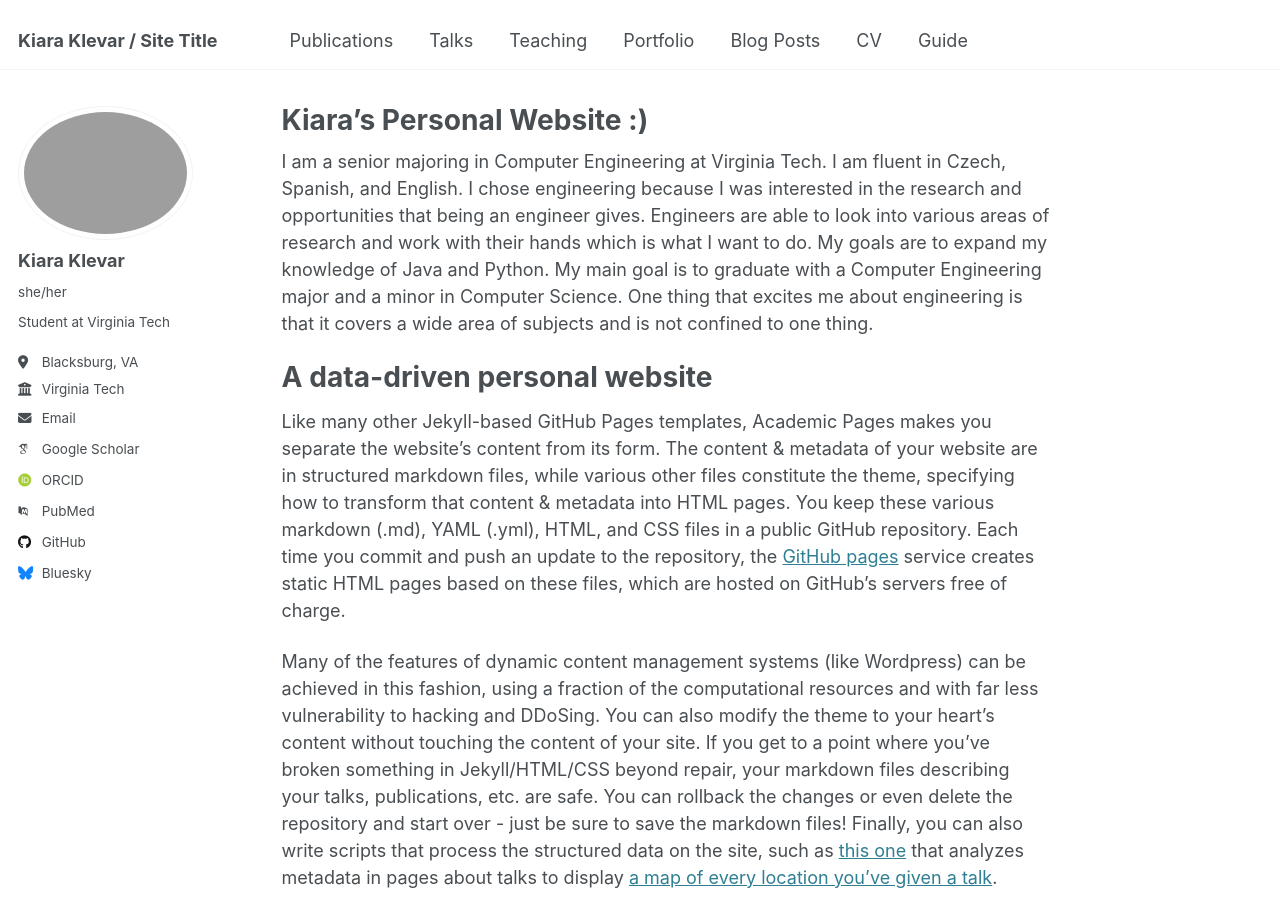
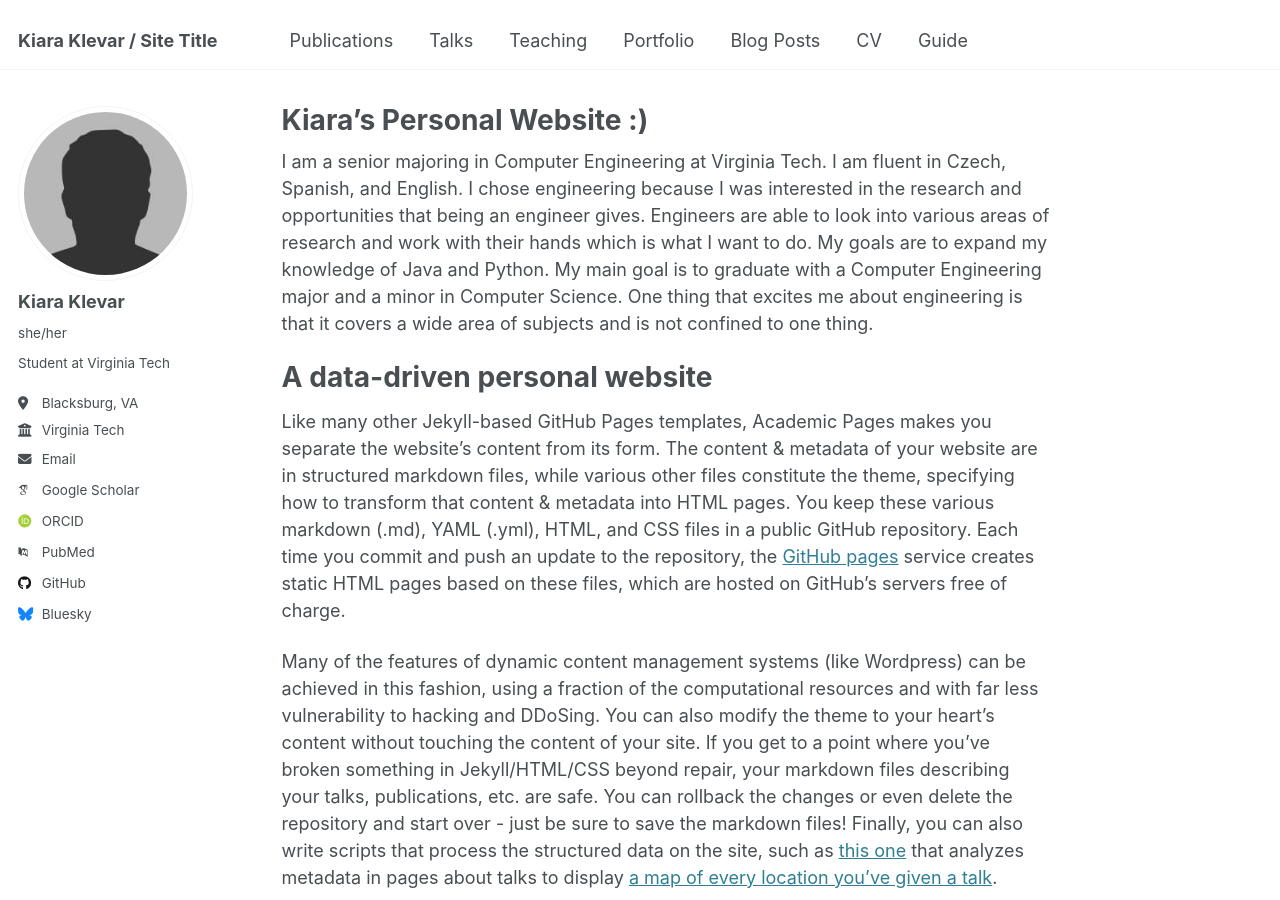
Before and after one commit to kiarak425/kiarak.github.io, a Jekyll site: the page built from _pages/about.md, in a window 1280 px wide and 900 px high. Built offline with Jekyll 4.4.1, drawn with Linux system fonts in a browser that asks for light colours; some web fonts are replaced.

Commit message:
new stuff

```diff
--- a/_config.yml
+++ b/_config.yml
@@ -22,7 +22,7 @@ repository               : "kiarak425.github.io/kiarak.github.io"
 #               Additional customization can be done by editing /_includes/author-profile.html
 author:
   # Biographic information
-  avatar           : "profile.jpg"
+  avatar           : "bio-photo.jpg"
   name             : "Kiara Klevar"
   pronouns         : "she/her"
   bio              : "Student at Virginia Tech"
```
